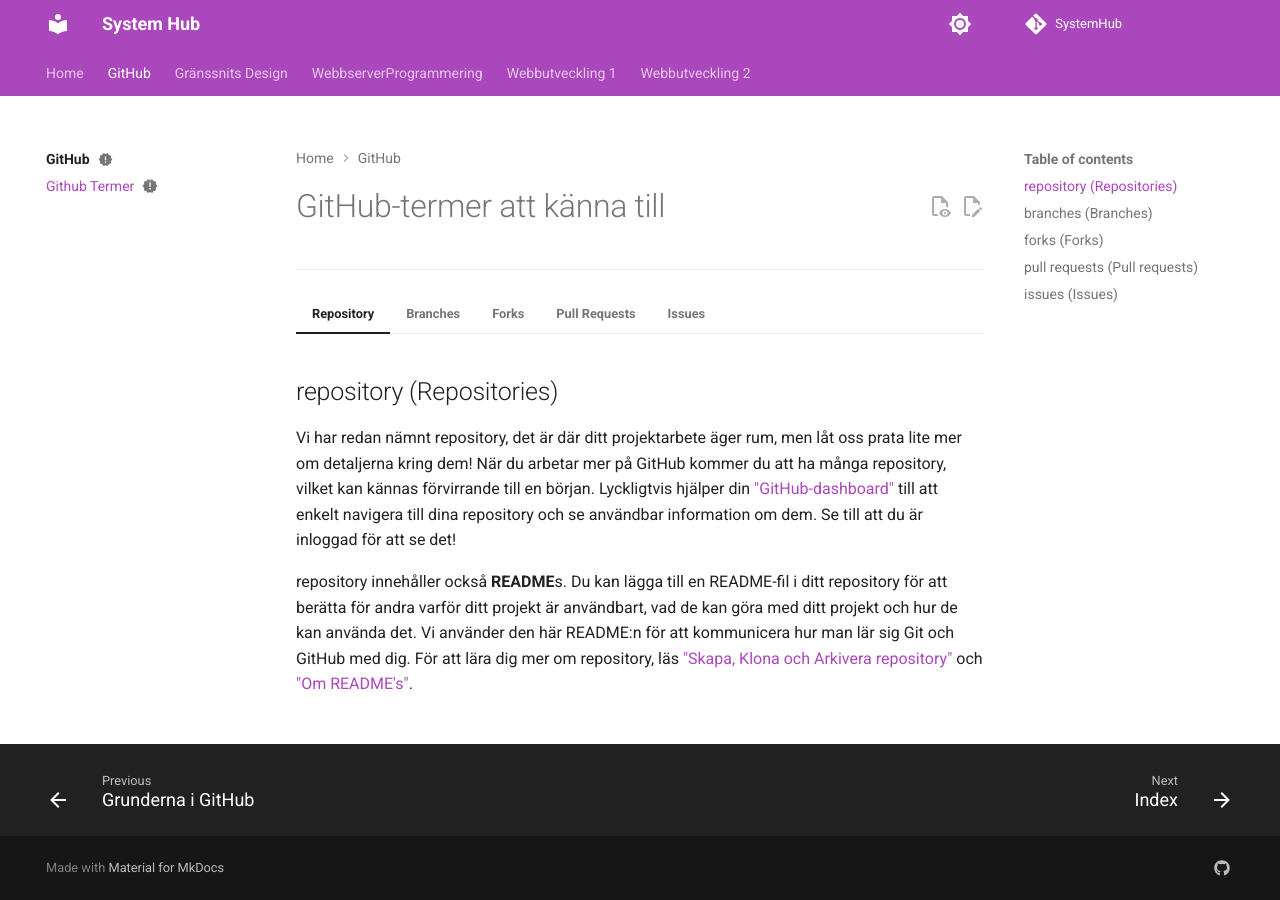
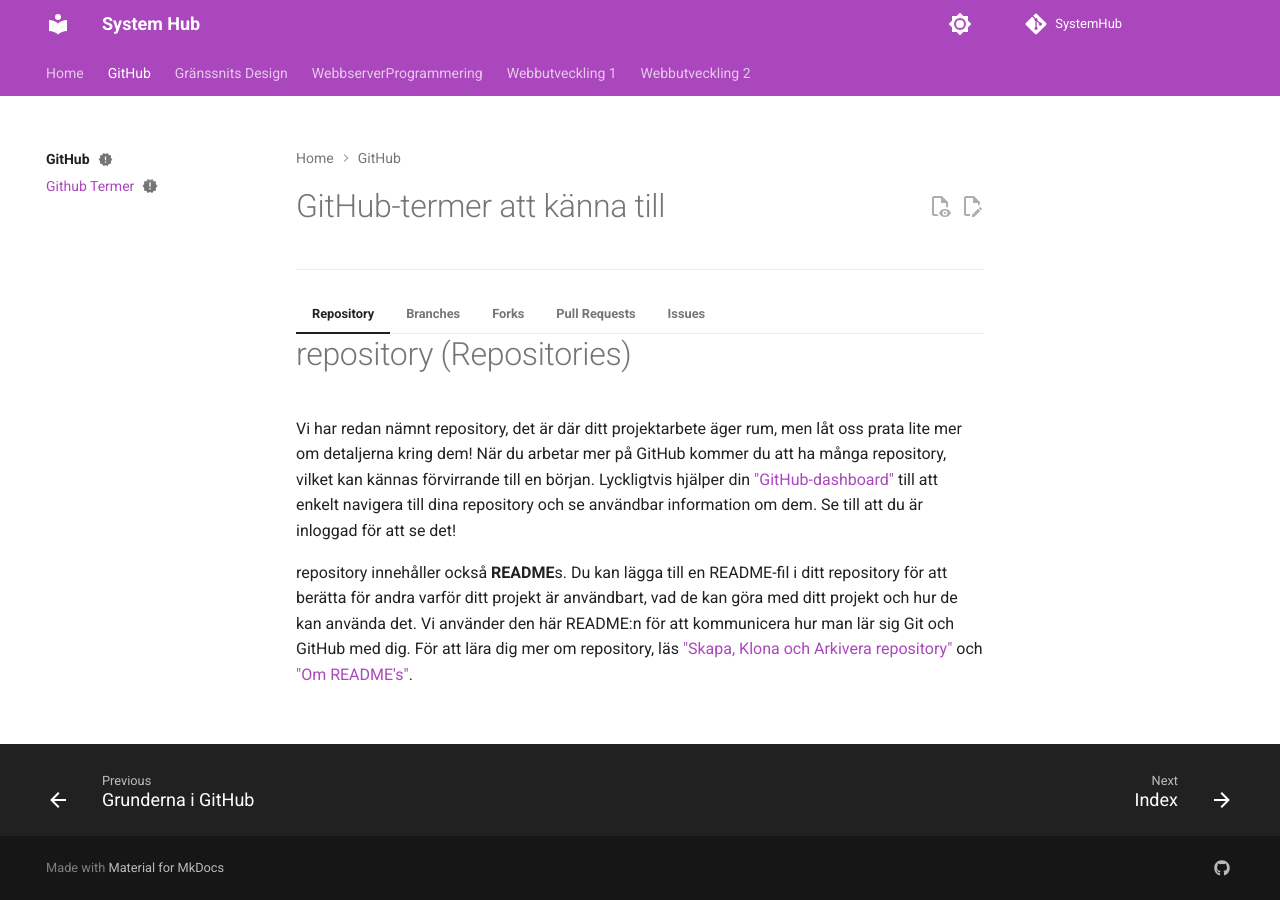
Before and after one commit to LBS-Vaxjo/D-WeuWeb01, an MkDocs documentation site: the page built from docs/GitHub/github-termer.md, in a window 1280 px wide. Built offline with MkDocs 1.6.1 and Material for MkDocs 9.7.7, drawn with Linux system fonts in a browser that asks for light colours; comment, search, counter and statistics services are not loaded.

Commit message:
github termer changes

```diff
--- a/docs/GitHub/github-termer.md
+++ b/docs/GitHub/github-termer.md
@@ -7,29 +7,29 @@
 ---
 
 === "Repository"
-    ## repository (Repositories)
+    # repository (Repositories)
 
     Vi har redan nämnt repository, det är där ditt projektarbete äger rum, men låt oss prata lite mer om detaljerna kring dem! När du arbetar mer på GitHub kommer du att ha många repository, vilket kan kännas förvirrande till en början. Lyckligtvis hjälper din ["GitHub-dashboard"](https://docs.github.com/en/github/setting-up-and-managing-your-github-user-account/about-your-personal-dashboard) till att enkelt navigera till dina repository och se användbar information om dem. Se till att du är inloggad för att se det!
 
     repository innehåller också **README**s. Du kan lägga till en README-fil i ditt repository för att berätta för andra varför ditt projekt är användbart, vad de kan göra med ditt projekt och hur de kan använda det. Vi använder den här README:n för att kommunicera hur man lär sig Git och GitHub med dig. För att lära dig mer om repository, läs ["Skapa, Klona och Arkivera repository"](https://docs.github.com/en/github/creating-cloning-and-archiving-repositories/about-repositories) och ["Om README's"](https://docs.github.com/en/github/creating-cloning-and-archiving-repositories/about-readmes).
 
 === "Branches"
-    ## branches (Branches)
+    # branches (Branches)
 
     Du kan använda branches på GitHub för att isolera arbete som du inte vill sammanfoga med ditt slutliga projekt ännu. branches (branches) gör det möjligt för dig att utveckla funktioner, fixa buggar eller säkert experimentera med nya idéer i ett avgränsat område av ditt repository. Vanligtvis kan du skapa en ny gren från ditt repositorys standardgren, vanligtvis "main". Det skapar en ny arbetskopia av ditt repository som du kan experimentera med. När dina nya ändringar har granskats av en lagkamrat eller du är nöjd med dem kan du sammanfoga dina ändringar i repositoryets standardgren. För att lära dig mer om branches, läs ["Om branches"](https://docs.github.com/en/github/collaborating-with-issues-and-pull-requests/about-branches).
 
 === "Forks"
-    ## forks (Forks)
+    # forks (Forks)
 
     En fork är ett annat sätt att kopiera ett repository, men används vanligtvis när du vill bidra till någon annans projekt. Att forka ett repository gör att du kan experimentera fritt med ändringar utan att påverka det ursprungliga projektet och är mycket populärt när man bidrar till öppen källkod. För att lära dig mer om att forka, läs ["Forka ett repo"](https://docs.github.com/en/github/getting-started-with-github/fork-a-repo).
 
 === "Pull Requests"
-    ## pull requests (Pull requests)
+    # pull requests (Pull requests)
 
     När du arbetar med branches kan du använda ett pull request för att informera andra om de ändringar du vill göra och be om deras feedback. När ett pull request öppnas kan du diskutera och granska de potentiella ändringarna med medarbetare och lägga till fler ändringar om det behövs. Du kan lägga till specifika personer som granskare av ditt pull request, vilket visar att du vill ha deras feedback på dina ändringar! När ett pull request är redo att gå kan det sammanfogas med din huvudgren. För att lära dig mer om pull requests, läs ["Om pull requests"](https://docs.github.com/en/github/collaborating-with-issues-and-pull-requests/about-pull-requests).
 
 === "Issues"
-    ## issues (Issues)
+    # issues (Issues)
 
     issues är ett sätt att spåra förbättringar, uppgifter eller buggar för ditt arbete på GitHub. issues är ett bra sätt att hålla koll på alla uppgifter du vill arbeta med för ditt projekt och låta andra veta vad du planerar att arbeta med. Du kan också använda issues för att meddela ett favoritprojekt med öppen källkod om en bugg du har hittat eller en funktion du tycker skulle vara bra att lägga till!
 
```
